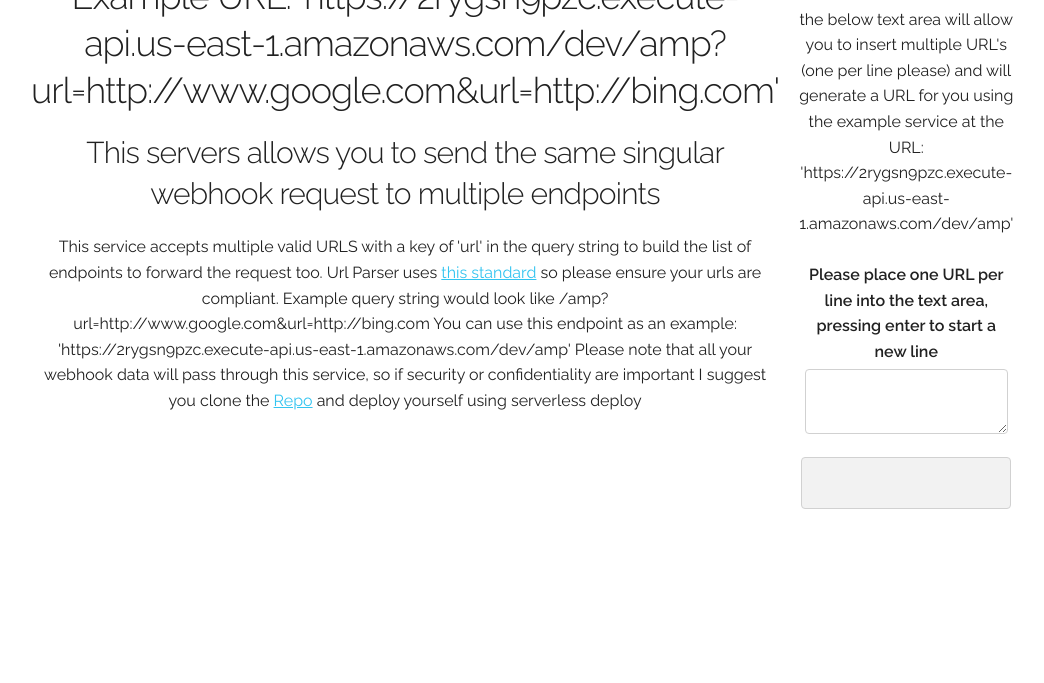
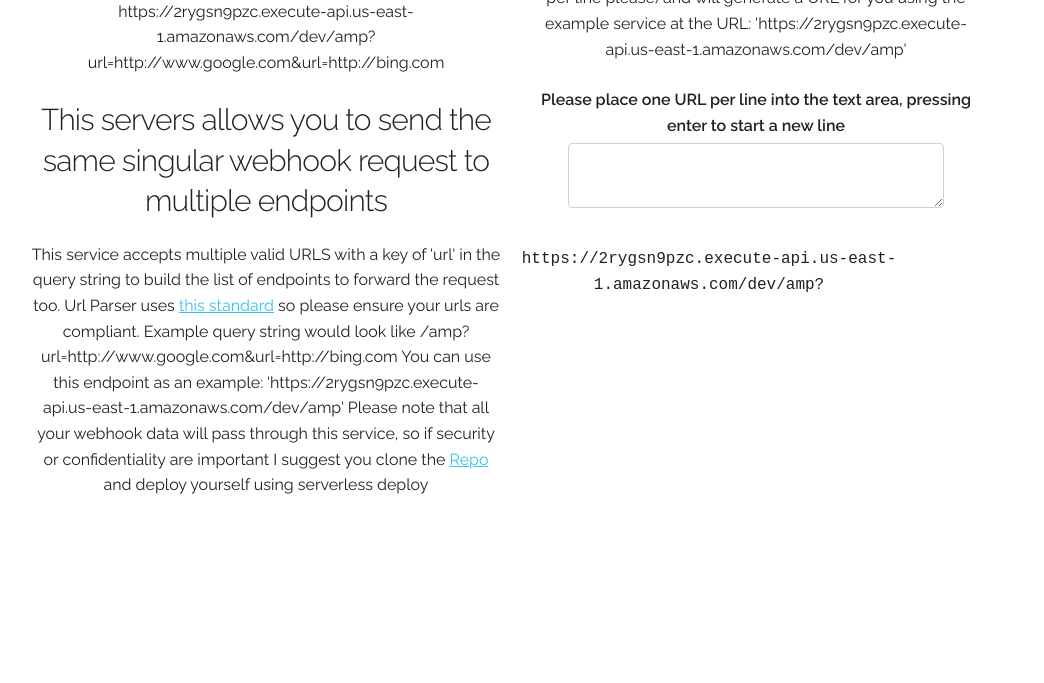
Before and after one commit to krysttian/webhook-amp, a website: page index.html in a window 1280 px wide. Shown: the part 117-800 px from the top of the page, without its empty margins (129-1173 px from the left). Drawn offline with Linux system fonts and the light colour scheme.

Commit message:
slightly better frontend

```diff
--- a/css/style.css
+++ b/css/style.css
@@ -1,4 +1,12 @@
 #codebox{
     display: block;
-    white-space: pre-wrap
+    white-space: pre-wrap;
 }
+
+#urlTextArea{
+    width: 80%;
+}
+
+#codebox{
+max-width: 80%;
+}
--- a/index.html
+++ b/index.html
@@ -34,7 +34,10 @@
   <div class="grid-container halves">
       <div>
         <h1>Webhook Amp</h1>
-        <h3>Example URL: 'https://2rygsn9pzc.execute-api.us-east-1.amazonaws.com/dev/amp?url=http://www.google.com&url=http://bing.com'</h3>
+        <p>
+          Example URL:<br>
+          https://2rygsn9pzc.execute-api.us-east-1.amazonaws.com/dev/amp?url=http://www.google.com&url=http://bing.com
+        </p>
         <h4>This servers allows you to send the same singular webhook request to multiple endpoints</h4>
         <p>
             This service accepts multiple valid URLS with a key of 'url' in the query string to build the list of endpoints to forward the request too.
@@ -57,8 +60,9 @@
         <textarea id='urlTextArea'></textarea>
       </span>
       <span>
-        <code id="codebox">
-        </code>
+        <pre id="codebox">
+        </pre>
+        <!-- <button id="copyToClipBoard">Copy to ClipBoard</button> -->
       </span>
     </div>
   </div>
--- a/js/index.js
+++ b/js/index.js
@@ -1,10 +1,27 @@
 window.addEventListener("DOMContentLoaded",function(){
-    console.log('dom loaded')
     const textAreaSelector = () => document.getElementById('urlTextArea');
     const codeBoxSelector = () => document.getElementById('codebox');
-    textAreaSelector().addEventListener('keypress', (function() {
-        const textAreaValues = textAreaSelector().value.split('\n');
-        console.dir(textAreaValues);
-        codeBoxSelector().innerText = JSON.stringify(textAreaValues);
-    }))
+    // const copyClipboardSelector = () => document.getElementById('copyToClipBoard');
+
+    const uriString = 'https://2rygsn9pzc.execute-api.us-east-1.amazonaws.com/dev/amp?';
+
+    function checkAndGenerateUrl (){
+        const textAreaValues = textAreaSelector().value.trim().split('\n');
+        let queryString = '';
+        textAreaValues.forEach(element => {
+            element ? queryString += `url=${element}&` : undefined;
+        });
+        codeBoxSelector().innerText = uriString + queryString;
+    }
+
+    checkAndGenerateUrl();
+
+    textAreaSelector().addEventListener('input', (function() {
+        checkAndGenerateUrl();
+    }));
+    // TODO this is pretty tough without a library and without doing silly stuff
+    // copyClipboardSelector().addEventListener('click', (function() {
+    //     codeBoxSelector().select();
+    //     document.execCommand('copy');
+    // }))
 });
--- a/serverless.yml
+++ b/serverless.yml
@@ -128,5 +128,9 @@
     - npm-debug.log
     - .serverless/**
     - .serverless_plugins/**
+    - js/**
+    - css/**
+    - index.html
+    - images/**
   include:
     handler.ts
```
Also changed, not shown: 1 other file.
